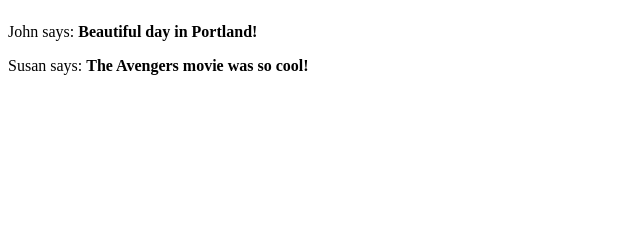
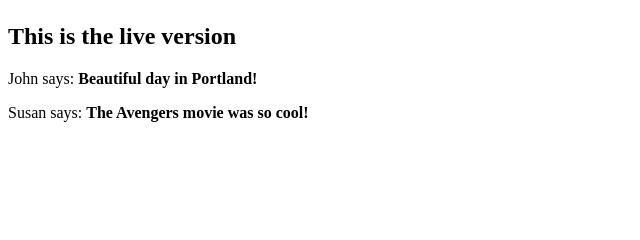
Before and after one commit to stevegleds/learning, a Flask app: page / in a window 1280 px wide. Shown: the part 93-333 px from the top of the page, without its empty margins (0-640 px from the left). Run offline with Flask 2, Linux system fonts and the light colour scheme.

Commit message:
28 May 2016 Testing git branching. Added 'live' text

```diff
--- a/flask/grinberg/app/templates/index.html
+++ b/flask/grinberg/app/templates/index.html
@@ -1,6 +1,7 @@
 {%  extends "base.html" %} # this links to template base.html
 {% block content %} <!--  start of content to go in block content -->
     <h1>Hi, {{ user.nickname }}!</h1>
+    <h2>This is the live version</h2>
     {% for post in posts %}
     <div><p>{{  post.author.nickname }} says: <b>{{ post.body }}</b></p></div>
     {% endfor %}
```
